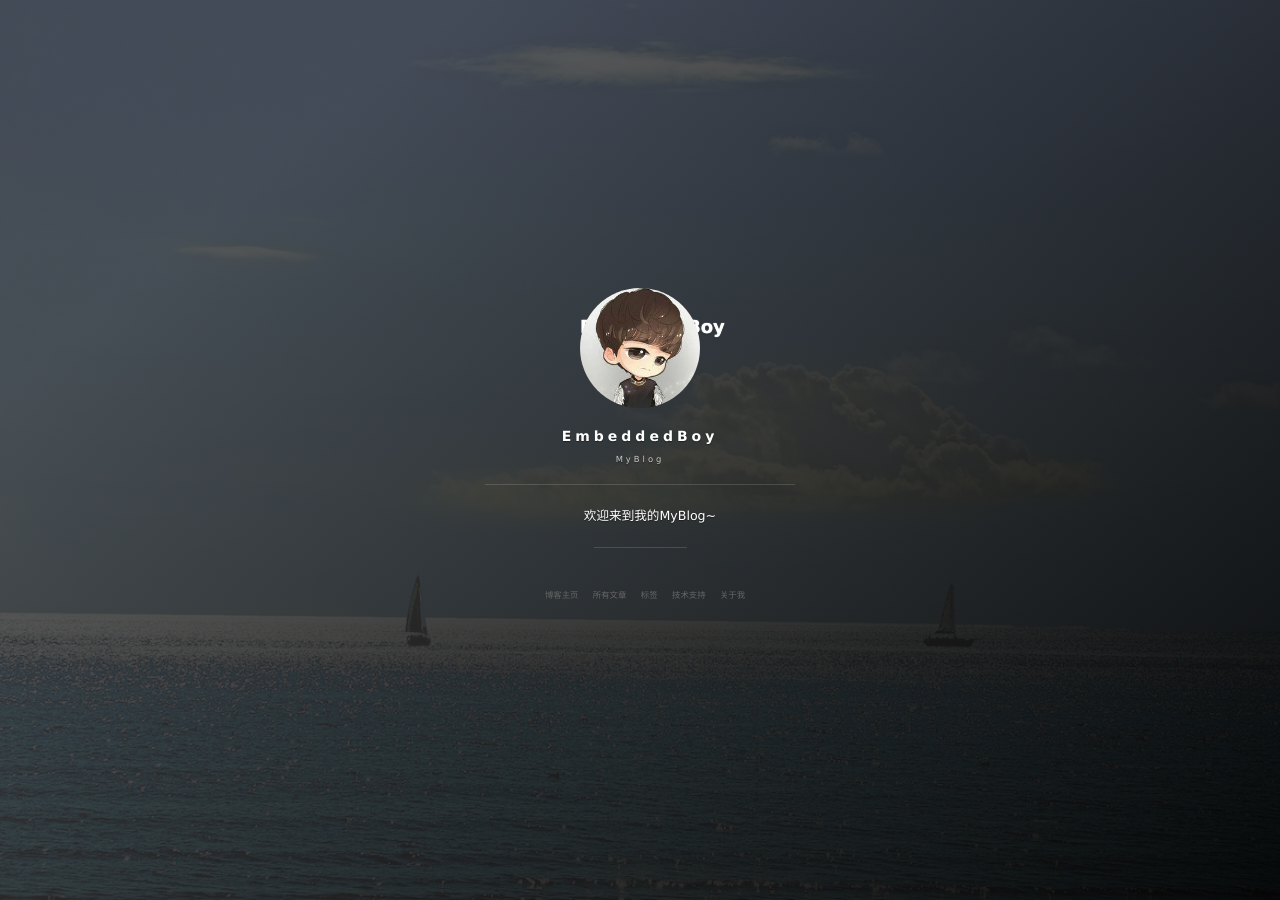
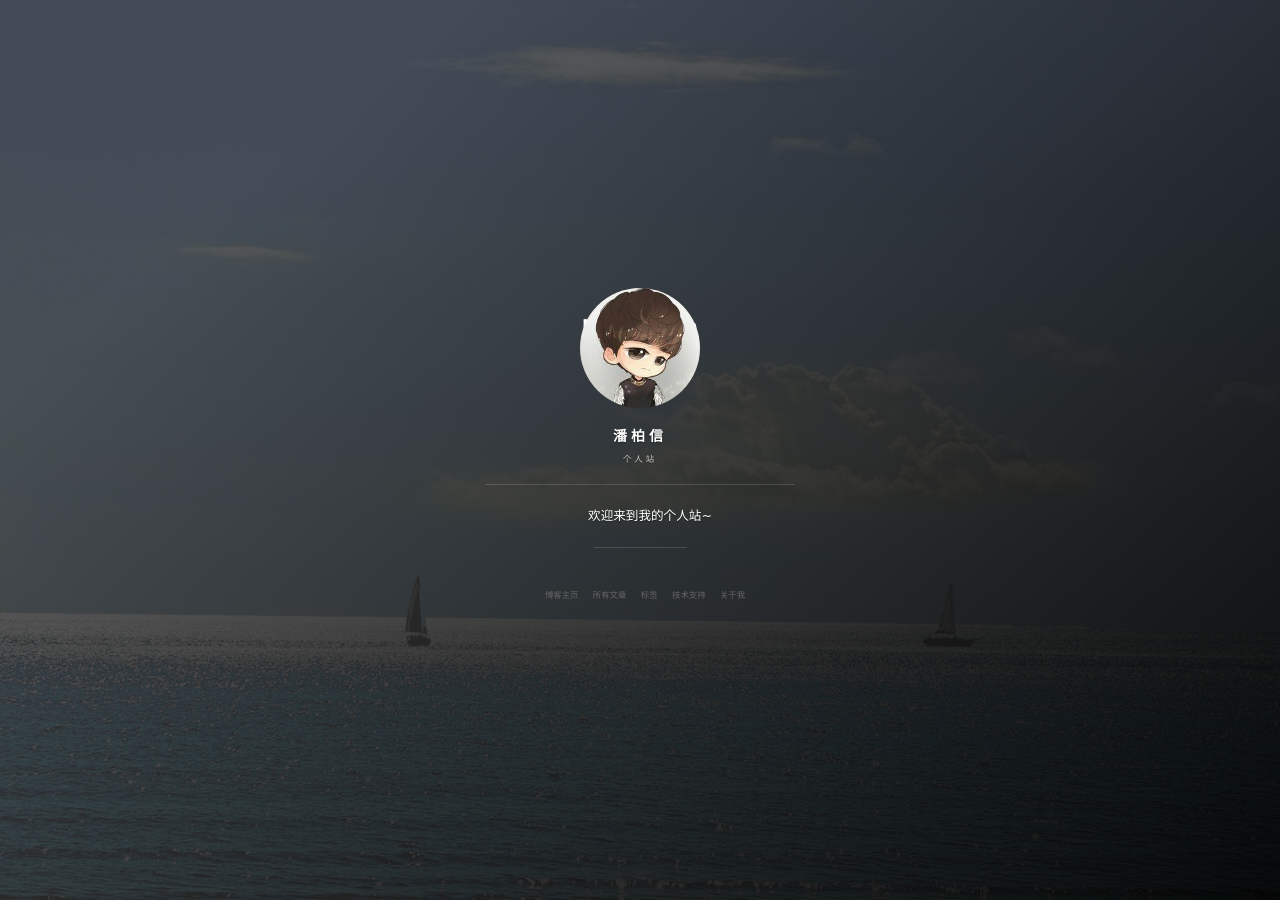
Before and after one commit to EmbeddedBoy/EmbeddedBoy.github.io, a Jekyll site: the page built from index.html, in a window 1280 px wide. Built offline with Jekyll 4.4.1, drawn with Linux system fonts in a browser that asks for light colours; nearby versions of some CDN libraries; a script that is not in the unit is left out; the list of posts is cut into pages by our own code; comment, search, counter and statistics services are not loaded; grey boxes are pictures that could not be loaded.

Commit message:
Update _config.yml

```diff
--- a/_config.yml
+++ b/_config.yml
@@ -1,11 +1,11 @@
 # Basic
-title: EmbeddedBoy
-subtitle: MyBlog
-description: 欢迎来到我的MyBlog~
+title: 潘柏信
+subtitle: 个人站
+description: 欢迎来到我的个人站~
 # 头像里面的标题
-avatarTitle: EmbeddedBoy
+avatarTitle: leopardpan
 # 头像里面的描述
-avatarDesc:  嵌入式
+avatarDesc: iOS / 机器学习
 url: "http://leopardpan.cn"
 
 # 博客是否自动生成目录，false为不生成
@@ -19,25 +19,25 @@ comment:
 
 # Social
 social:
-    # weibo: 5366874726
-    # github: leopardpan
+    weibo: 5366874726
+    github: leopardpan
     # zhihu: panpanleopard
     # juejin: xxx
-    # jianshu: 2ada30d8d0f7
+    jianshu: 2ada30d8d0f7
     # twitter:
-    # mail: leopardpan@icloud.com
+    mail: leopardpan@icloud.com
 
 
-# # 百度统计
-# # 使用博客模板请去掉或者更换 id
-# baidu:
-#     id: 8ba1c6be0953b6f9c2ba38e57f615421
+# 百度统计
+# 使用博客模板请去掉或者更换 id
+baidu:
+    id: 8ba1c6be0953b6f9c2ba38e57f615421
 
-# # Google Analytics
-# # 使用博客模板请去掉或者更换 id
-# ga:
-#     id: UA-84134159-3
-#     host: auto
+# Google Analytics
+# 使用博客模板请去掉或者更换 id
+ga:
+    id: UA-84134159-3
+    host: auto
 
 
 # 《----------------- 上面的信息修改成你自己的 ---------------------------》
```
